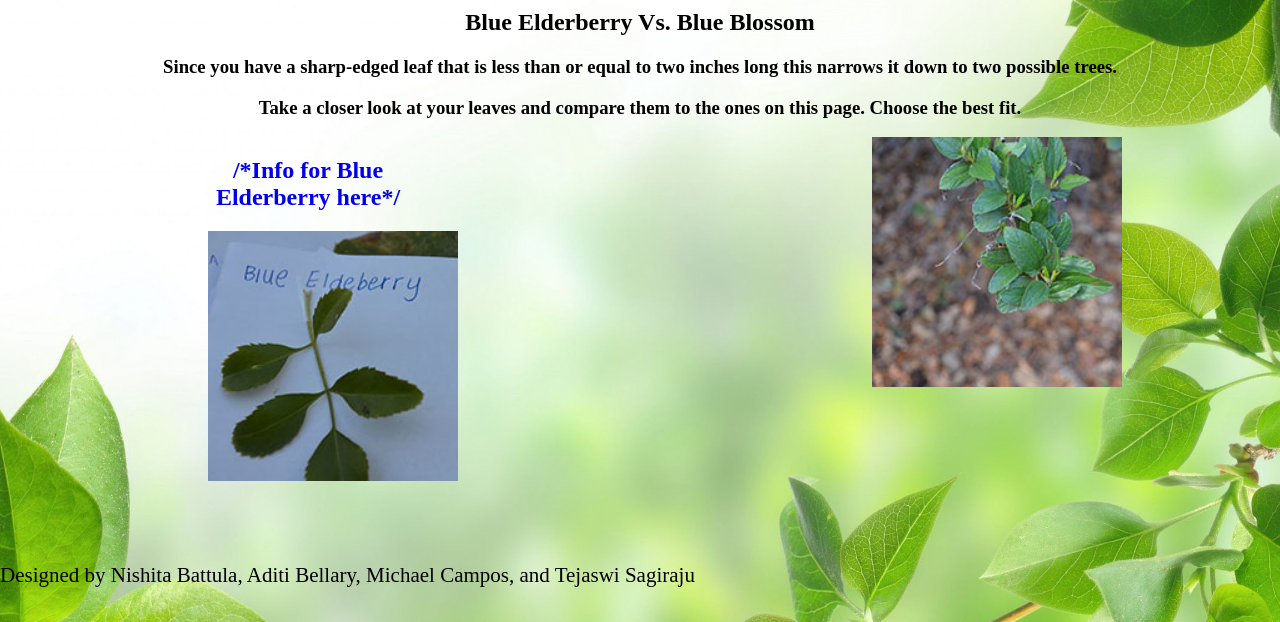
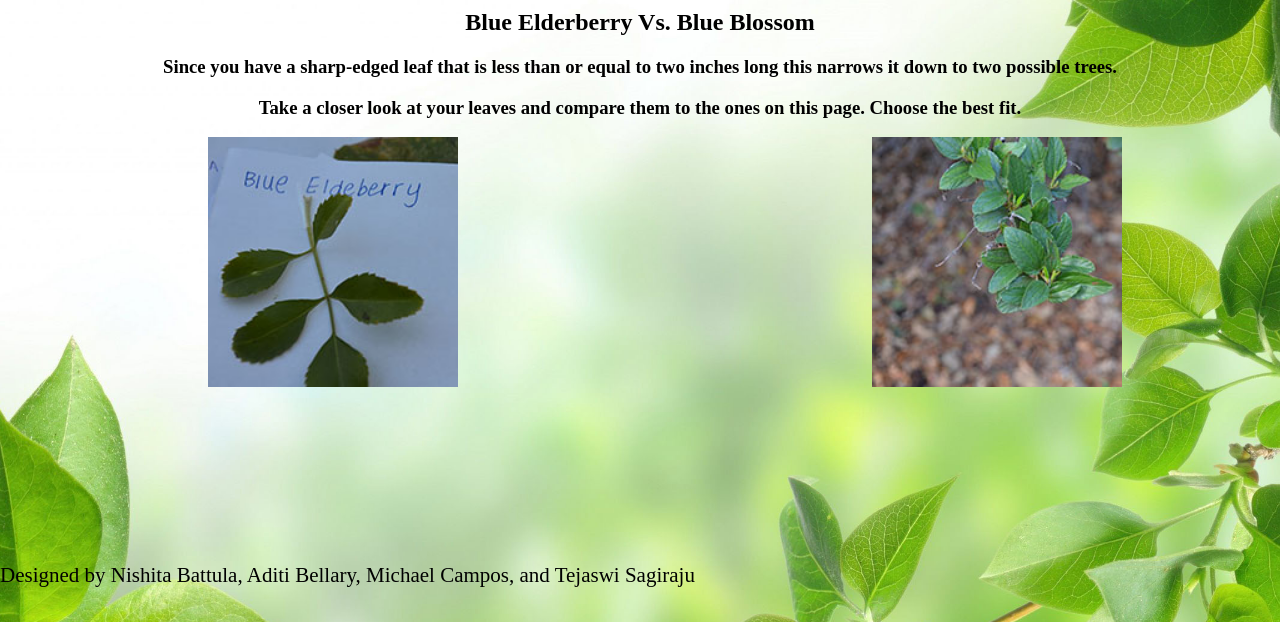
Before and after one commit to mjcampos/Treedentity, a plain HTML site: page page16.html in a window 1280 px wide. Shown: the part 178-800 px from the top of the page. Drawn offline with Linux system fonts and the light colour scheme.

```diff
--- a/page16.html
+++ b/page16.html
@@ -27,7 +27,6 @@
             <div id = "wrap">
                 <a href = "http://en.wikipedia.org/wiki/Sambucus_cerulea">
                     <div class = "left_box">
-                        <h2>/*Info for Blue Elderberry here*/</h2>
                         <!--Blue Elderberry-->
                         <img src= "images/List_of_Trees/Blue_Elderberry/number13.JPG" alt="My Image" width="250" height="250">
                     </div>
```
